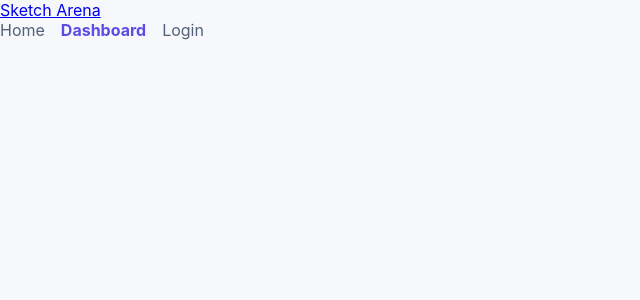
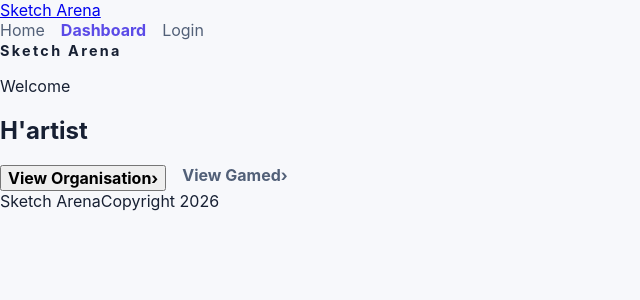
Before and after one commit to abdullahraja-rgb/sketch-arena, a React (Vite) app in the folder frontend/: page /dashboard in a window 1280 px wide. Shown: the top 300 px of the page, without its empty margins (0-640 px from the left). Built offline with nearby package versions, Linux system fonts and the light colour scheme.

Commit message:
add dashboard navigation options

```diff
--- a/frontend/src/pages/Dashboard.tsx
+++ b/frontend/src/pages/Dashboard.tsx
@@ -1,14 +1,23 @@
+import { Link } from "react-router-dom";
+import { ScreenFrame } from "../components/ScreenFrame";
+
 export function DashboardPage() {
   return (
-    <body>
+    <ScreenFrame>
       <section>
-        <p className="eyebrow">Games</p>
-        <h1>Dashboard</h1>
-        <p>Game creation, joining page...</p>
+        <p>Welcome</p>
+        <h1>H'artist</h1>
+        <nav aria-label="Dashboard Options">
+          <button type="button">
+            <strong>View Organisation</strong>
+            <b>›</b>
+          </button>
+          <Link to="/games">
+            <strong>View Gamed</strong>
+            <b>›</b>
+          </Link>
+        </nav>
       </section>
-      <footer>
-        <p>Copyright 2026</p>
-      </footer>
-    </body>
+    </ScreenFrame>
   );
 }
```
